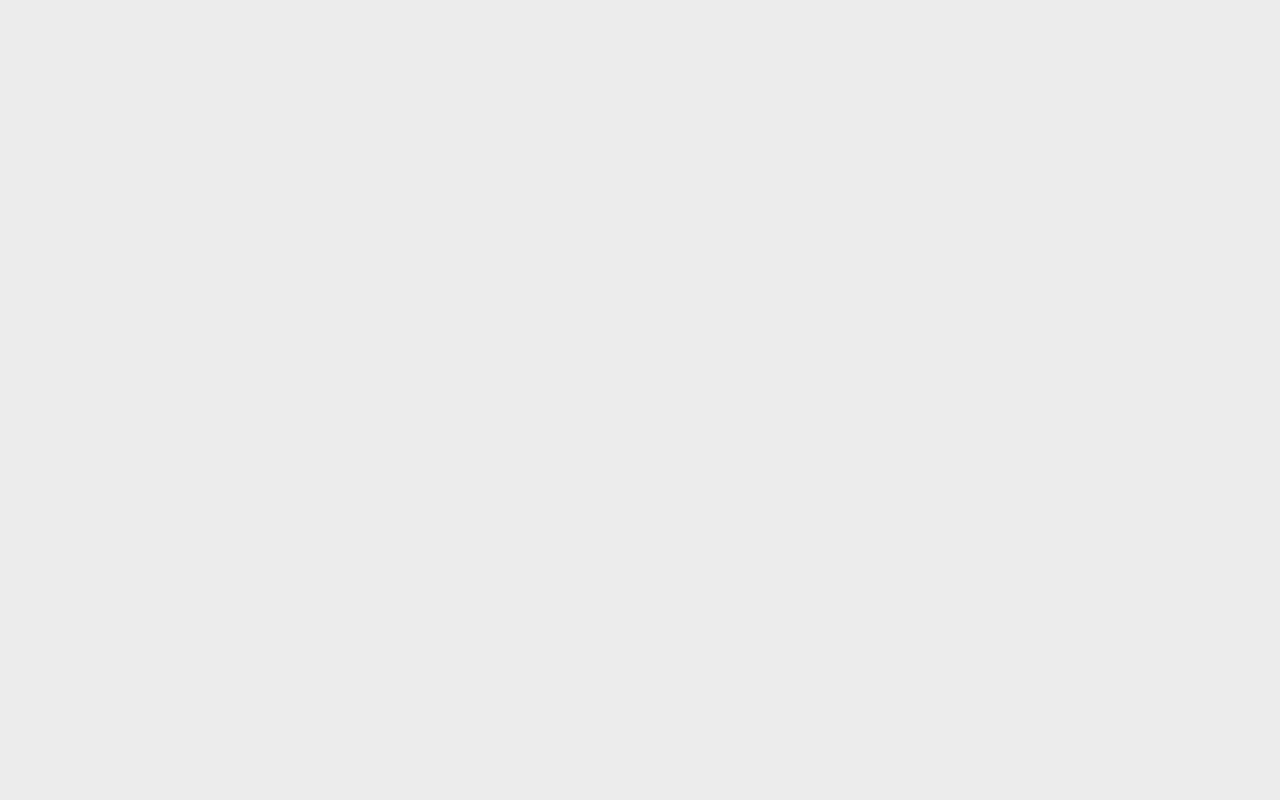
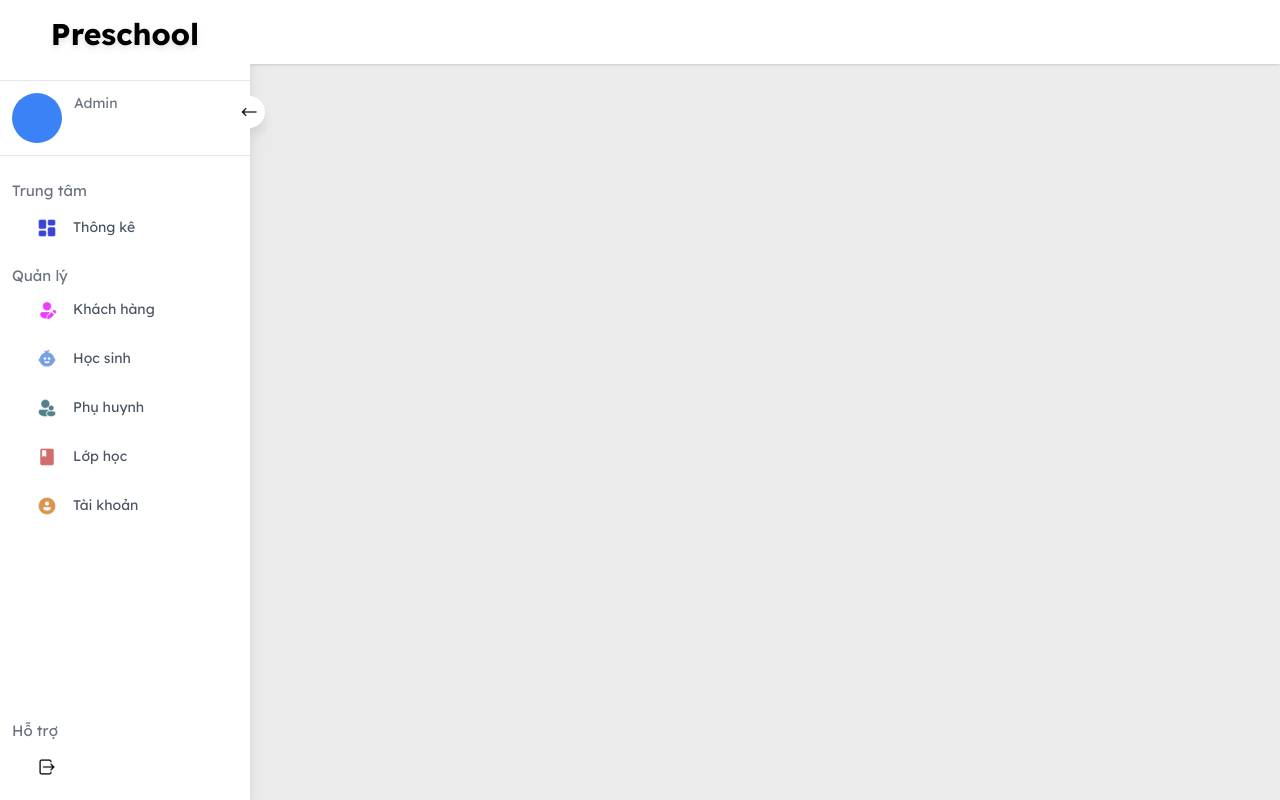
Before and after one commit to nguyenngocthach1403/preschool-system-project, a Vue app in the folder preschool_web_application/: page /home-page/1 in a window 1280 px wide. Before the commit this address had no page. Built offline with nearby package versions, Linux system fonts and the light colour scheme.

Commit message:
Thach 2:30 21/5 feat: Create login admin.

```diff
--- a/preschool_web_application/src/components/menu_comp.vue
+++ b/preschool_web_application/src/components/menu_comp.vue
@@ -19,7 +19,7 @@
       <div class="flex w-full content-center h-[50px] gap-3 my-3 relative">
         <div class="avatar rounded-full w-[50px] h-[50px] bg-blue-500"></div>
         <div class="user">
-          <p class="text-[16px]">Username</p>
+          <p class="text-[16px]">{{ username }}</p>
           <p class="text-gray-500 text-[14px]">Admin</p>
         </div>
         <!-- <div class="change-account h-5 w-5 bg-black"></div> -->
@@ -28,11 +28,15 @@
 
     <div class="menu-list bg-white text-gray-600 py-1 px-3">
       <span class="text-[15px] text-gray-500">Trung tâm</span>
-      <router-link v-for="item in menu" :key="item.name" :to="item.path">
+      <router-link
+        v-for="item in menu"
+        :key="item.name"
+        :to="{ name: item.name }"
+      >
         <div class="menu-item h-50 pl-[25px]">
           <div><img :src="item.icon" class="w-[20px]" /></div>
           <span class="pl-4" v-show="menuStyle === 'full-menu'">{{
-            item.name
+            item.title
           }}</span>
         </div>
       </router-link>
@@ -40,11 +44,15 @@
     <!-- Menu list -->
     <div class="menu-list bg-white py-1 text-gray-600 pb-20 px-3">
       <span class="text-[15px] text-gray-500">Quản lý</span>
-      <router-link v-for="item in managerItem" :key="item.name" :to="item.path">
+      <router-link
+        v-for="item in managerItem"
+        :key="item.name"
+        :to="{ name: item.name }"
+      >
         <div class="menu-item h-[45px] pl-[25px]">
           <div><img :src="item.icon" class="w-[20px]" /></div>
           <span class="pl-4" v-show="menuStyle === 'full-menu'">{{
-            item.name
+            item.title
           }}</span>
         </div>
       </router-link>
@@ -58,10 +66,11 @@
         v-for="item in settingItem"
         :key="item.name"
         class="menu-item h-50 pl-[25px]"
+        @click="logout"
       >
         <div><img :src="item.icon" class="w-[20px]" /></div>
         <span class="pl-4" v-show="menuStyle === 'full-menu'">{{
-          item.name
+          item.title
         }}</span>
       </div>
     </div>
@@ -78,25 +87,37 @@ import setting from "@/assets/icons/setting.svg";
 import extension from "@/assets/icons/ex.svg";
 import account from "@/assets/icons/account.svg";
 import registration from "@/assets/icons/Registration.svg";
-import logout from "@/assets/icons/Logout.svg";
+import logoutIcon from "@/assets/icons/Logout.svg";
 
 import { ref } from "vue";
+import { useRouter } from "vue-router";
 
+const router = useRouter();
 const isMenuClose = ref(true);
 
-const menu = ref([{ name: "Thông kê", path: "/dashboard", icon: dash }]);
+const username = ref(Window.user);
+
+function logout() {
+  if (localStorage.getItem("user")) {
+    localStorage.setItem("user", null);
+  }
+  window.user = null;
+  router.push({ path: "/" });
+}
+
+const menu = ref([{ title: "Thông kê", name: "DashBoardView", icon: dash }]);
 const managerItem = ref([
-  { name: "Khách hàng", path: "/registration_view", icon: registration },
-  { name: "Học sinh", path: "/students", icon: student },
-  { name: "Phụ huynh", path: "/parents", icon: parent },
-  { name: "Lớp học", path: "/classes", icon: classes },
-  { name: "Nhân viên", path: "/ddd", icon: staff },
-  { name: "Tài khoản", path: "/account", icon: account },
-  { name: "Cài đặt", path: "/dddd", icon: setting },
-  { name: "Danh mục", path: "/dddd", icon: extension },
+  { title: "Khách hàng", name: "RegistrationView", icon: registration },
+  { title: "Học sinh", name: "StudentView", icon: student },
+  { title: "Phụ huynh", name: "ParentView", icon: parent },
+  { title: "Lớp học", name: "ClassView", icon: classes },
+  // { title: "Nhân viên", name: "/ddd", icon: staff },
+  { title: "Tài khoản", name: "AccountView", icon: account },
+  // { title: "Cài đặt", name: "/dddd", icon: setting },
+  // { title: "Danh mục", name: "/dddd", icon: extension },
 ]);
 
-const settingItem = ref([{ name: "Đăng xuất", icon: logout }]);
+const settingItem = ref([{ name: "Đăng xuất", icon: logoutIcon }]);
 
 const drops = defineProps({
   menuStyle: String,
--- a/preschool_web_application/src/presentations/home_page/views/home_page.vue
+++ b/preschool_web_application/src/presentations/home_page/views/home_page.vue
@@ -14,7 +14,9 @@
       <header
         class="h-16 bg-transparent sticky fixed absolute top-0 shadow z-20"
       >
-        <div class="h-full bg-white"></div>
+        <div class="h-full bg-white">
+          {{ username }}
+        </div>
       </header>
       <router-view
         class="mt-5"
@@ -30,8 +32,19 @@ import MenuComp from "@/components/menu_comp.vue";
 import ToastList from "@/components/toast_list.vue";
 import next_icon from "@/assets/icons/Right.svg";
 import pre_icon from "@/assets/icons/Left Arrow.svg";
+import { onMounted, ref, watch } from "vue";
+import { useRoute, useRouter } from "vue-router";
 
-import { ref } from "vue";
+const route = useRoute();
+const router = useRouter();
+const username = ref("");
+watch(() => {
+  console.log(route);
+});
+
+onMounted(() => {
+  console.log(username.value);
+});
 
 const toasts = ref([]);
 
--- a/preschool_web_application/src/presentations/login_page/view/login_page.vue
+++ b/preschool_web_application/src/presentations/login_page/view/login_page.vue
@@ -18,31 +18,43 @@
         <span class="text-white text-[27px]">Preschool</span>
       </div>
       <div></div>
-      <form action="">
+      <form @submit.prevent="login">
         <!--Username-->
-        <div class="my-6">
+        <div class="my-3">
           <label for="" class="relative">
-            <p class="text-white text-start my-2 text-[19px]">Email</p>
+            <p class="text-white text-start my-2 text-[19px]">Tài khoản</p>
             <input
-              placeholder="abc@gmail.comm"
+              v-model="username"
+              placeholder="Nhập tài khoản"
               type="text"
-              class="w-full h-[48px] text-white rounded-md border-[0.1rem] focus:ring-1 ring-white focus:border-white border-gray-300 bg-[#3B44D1] outline-none px-5 text-[17px] placeholder:text-[#FFFFFF]"
+              class="w-full h-[48px] text-white rounded-md border-[0.1rem] focus:ring-1 ring-white focus:border-white border-gray-300 bg-[#3B44D1] outline-none px-5 text-[17px] placeholder:text-gray-300"
               id="username-input"
             />
+            <div class="h-5 my-1">
+              <p v-if="inValidUsername" class="text-red-400">
+                Mật khẩu không được bỏ trống.
+              </p>
+            </div>
             <!-- <img :src="account_icon" class="absolute top-2/3 left-2" /> -->
           </label>
         </div>
 
         <!--Password-->
-        <div class="my-6">
+        <div class="my-3">
           <label for="">
             <p class="text-white text-start my-2 text-[19px]">Mật khẩu</p>
             <input
+              v-model="password"
               type="password"
-              class="w-full h-[48px] text-white rounded-md border-[0.1rem] focus:ring-1 ring-white focus:border-white border-gray-300 bg-[#3B44D1] outline-none px-5 text-[17px] placeholder:text-[#FFFFFF]"
-              id="username-input"
+              class="w-full h-[48px] text-white rounded-md border-[0.1rem] focus:ring-1 ring-white focus:border-white border-gray-300 bg-[#3B44D1] outline-none px-5 text-[17px] placeholder:text-gray-300"
+              id="password-input"
               placeholder="Nhập mật khẩu"
             />
+            <div class="h-5 my-1">
+              <p v-if="inValidPassword" class="text-red-400">
+                Mật khẩu không được bỏ trống.
+              </p>
+            </div>
           </label>
         </div>
         <!--Rememer pass & forgot pass-->
@@ -52,6 +64,7 @@
               for=""
               class="relative flex items-center rounded-full cursor-pointer"
               ><input
+                v-model="rememberPassword"
                 type="checkbox"
                 class="before:content[''] hover:ring-white peer relative h-5 w-5 cursor-pointer appearance-none rounded-[5px] border border-white transition-all before:absolute before:top-2/4 before:left-2/4 before:block before:h-12 before:w-12 before:-translate-y-2/4 before:-translate-x-2/4 before:rounded-full before:bg-blue-gray-500 before:opacity-0 before:transition-opacity checked:bg-white checked:border-none hover:before:opacity-10"
                 id="check"
@@ -90,9 +103,7 @@
         <div
           class="w-full bg-white my-6 h-[48px] content-center text-[#3B44D1] rounded-md active:scale-[98%] hover:bg-gray-200"
         >
-          <button type="button" class="w-full h-full">
-            <router-link to="/home-page">Đăng nhập</router-link>
-          </button>
+          <button type="submit" class="w-full h-full">Đăng nhập</button>
         </div>
       </form>
     </section>
@@ -100,7 +111,52 @@
 </template>
 
 <script setup>
+import { ref } from "vue";
+import { useRouter, useRoute } from "vue-router";
 import account_icon from "../../../assets/icons/account.svg";
+import authService from "../../../services/authentication.service";
+
+const router = useRouter();
+const route = useRoute();
+const rememberPassword = ref(false);
+const username = ref("");
+const password = ref("");
+const inValidUsername = ref(false);
+const inValidPassword = ref(false);
+async function login() {
+  if (username.value.trim() == "") {
+    inValidUsername.value = true;
+  } else {
+    inValidUsername.value = false;
+  }
+
+  if (password.value.trim() == "") {
+    inValidPassword.value = true;
+  } else {
+    inValidPassword.value = false;
+  }
+
+  if (inValidPassword.value || inValidUsername.value) {
+    return;
+  }
+
+  const response = await authService.login(username.value, password.value);
+
+  const data = response.data;
+
+  if (data.status == 200) {
+    if (rememberPassword) {
+      localStorage.setItem("user", data.data[0]["username"]);
+    }
+    window.user = data.data[0]["username"];
+    router.push({
+      name: "DashBoardView",
+      params: {
+        username: data.data[0]["username"],
+      },
+    });
+  }
+}
 </script>
 
 <style  scoped>
--- a/preschool_web_application/src/router/router.ts
+++ b/preschool_web_application/src/router/router.js
@@ -22,70 +22,89 @@ function Router() {
         name: "LoginView",
         path: "/",
         component: LoginView,
+        meta: {
+          requireAuth: false,
+        },
       },
       {
         name: "RegistrationFormView",
         path: "/register",
         component: RegistrationForm,
+        meta: {
+          requireAuth: false,
+        },
       },
       {
-        name: "HomePage",
-        path: "/home-page",
+        path: "/home-page/:username",
+        name: "homepage",
         component: HomePage,
-        beforeEnter(to) {
-          if (to.name !== "HomePage") {
-            return "/home-page";
+        meta: {
+          requireAuth: true,
+        },
+        beforeEnter(to, from) {
+          console.log(to.meta.requireAuth);
+
+          if (!to.params.username) {
+            return "/";
           }
         },
         children: [
           {
             name: "StudentView",
-            path: "/students",
+            path: "/home-page/:username/students",
             component: StudentView,
           },
           {
             name: "ParentView",
-            path: "/parents",
+            path: "/home-page/:username/parent",
             component: ParentView,
           },
           {
             name: "DashBoardView",
-            path: "/dashboard",
+            path: "/home-page/:username/dashboard",
             component: DashBoardView,
           },
           {
             name: "ClassView",
-            path: "/classes",
+            path: "/home-page/:username/class",
             component: ClassView,
           },
           {
             name: "StudentCreationView",
-            path: "/students/create",
+            path: "/home-page/:username/student-creation",
             component: StudentCreationView,
           },
           {
             name: "ParentCreationView",
-            path: "/parents/create",
+            path: "/home-page/:username/parent-creation",
             component: ParentCreationView,
           },
           {
             name: "RegistrationView",
-            path: "/registration_view",
+            path: "/home-page/:username/registration",
             component: RegistrationView,
           },
           {
             name: "AccountView",
-            path: "/account",
+            path: "/home-page/:username/account",
             component: AccountView,
           },
           {
             name: "ParentEditView",
-            path: "/parents/edit/:id",
+            path: "/home-page/:username/parent-edit",
             component: ParentEditView,
           },
         ],
       },
     ],
   });
+  router.beforeEach((to, from) => {
+    if (localStorage.getItem("user") !== null) {
+      if (to.meta.requireAuth && !window.user) {
+        alert("You are not logged in");
+        return "/";
+      }
+    }
+  });
   return router;
 }
```
Also changed, not shown: 2 other files (tests, documents, lock files or other folders).
